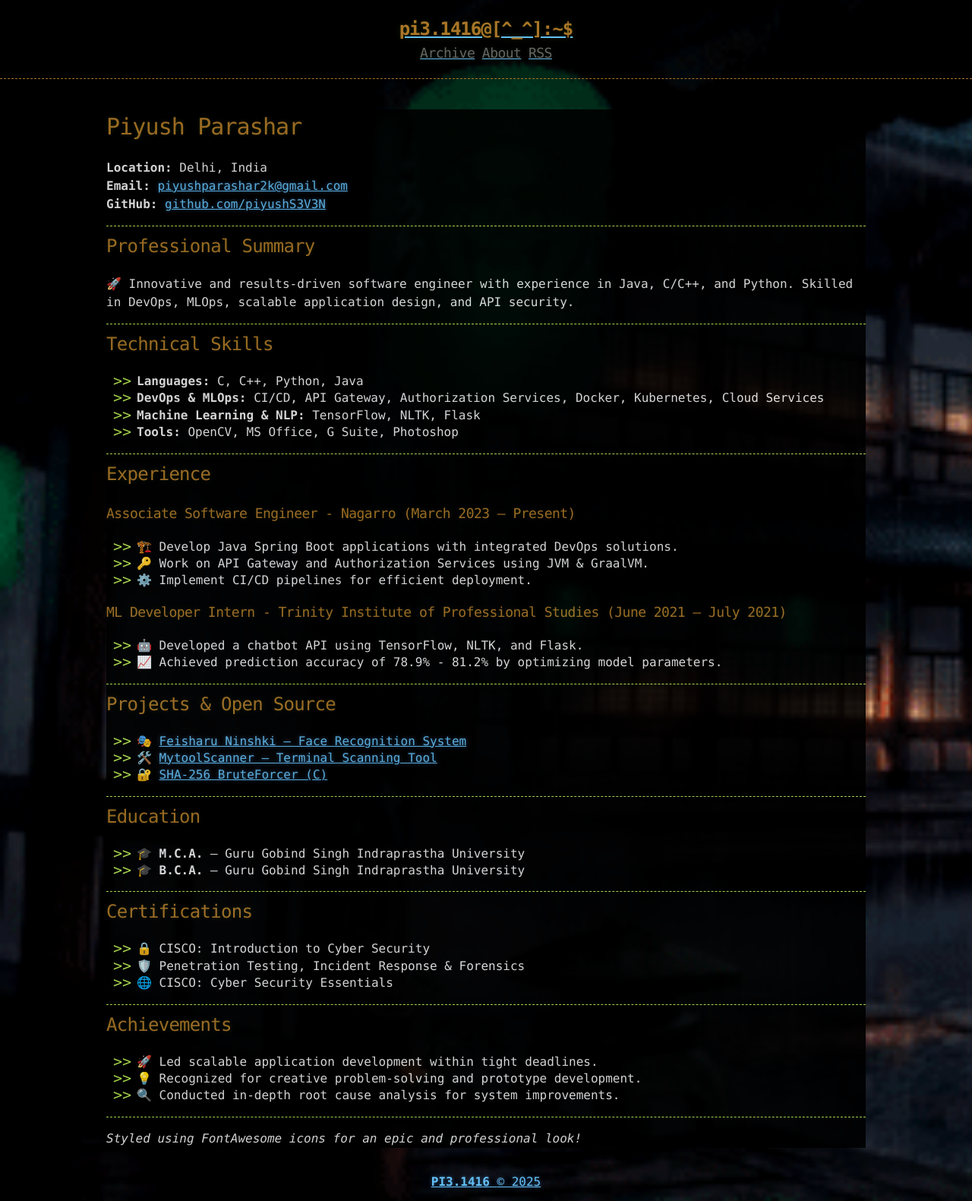
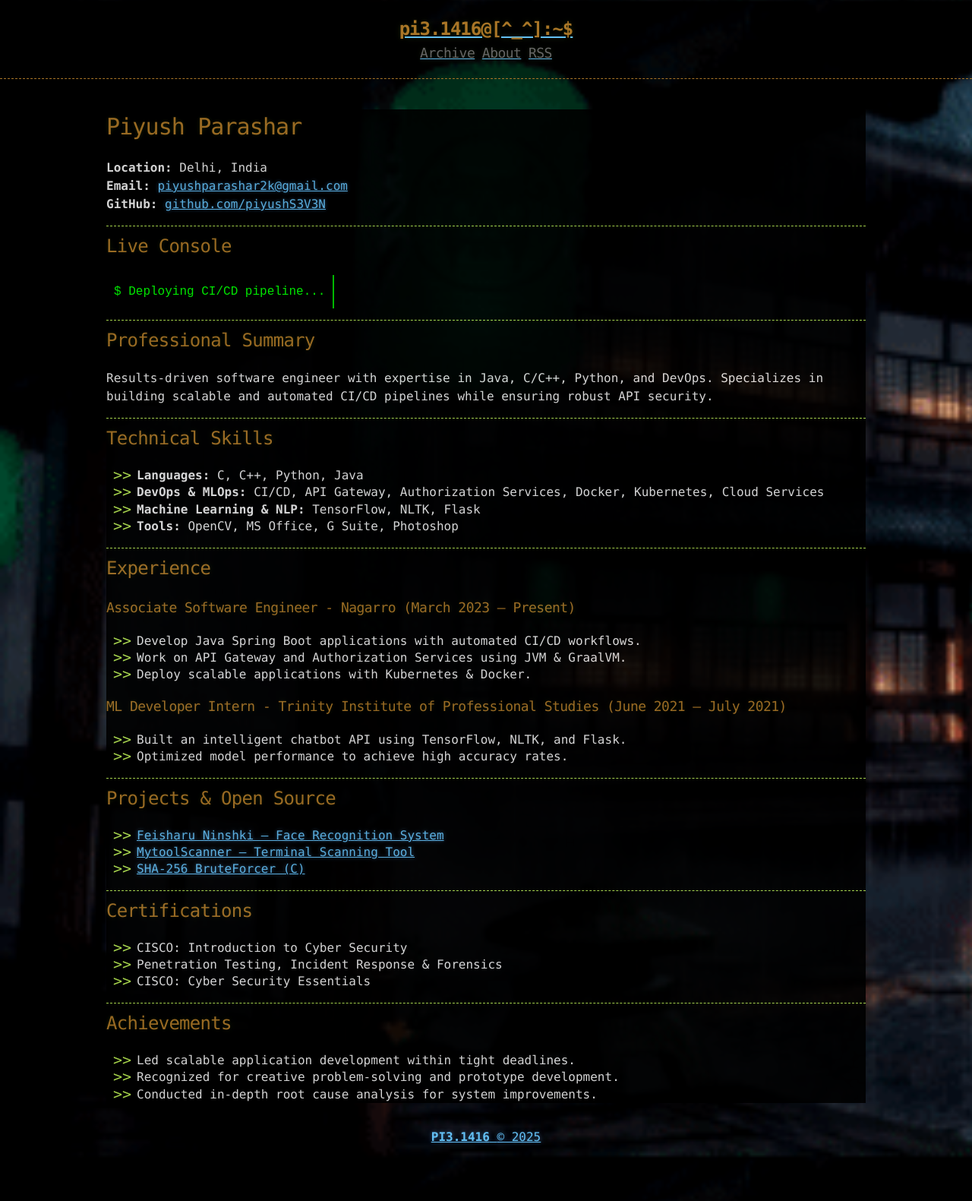
Before and after one commit to piyushS3V3N/piyushS3V3N.github.io, a Jekyll site: the page built from about.md, in a window 1280 px wide. Shown: the whole page at 76% size. Built offline with Jekyll 4.4.1, drawn with Linux system fonts in a browser that asks for light colours; after the commit the page ends 1522 px from its top, so only the background shows below that.

Commit message:
trying something new

```diff
--- a/about.md
+++ b/about.md
@@ -2,6 +2,29 @@
 layout: page
 title: About
 ---
+
+<style>
+@keyframes typing {
+  from { width: 0; }
+  to { width: 100%; }
+}
+
+@keyframes blink {
+  50% { border-color: transparent; }
+}
+
+.terminal-animation {
+  font-family: 'Courier New', monospace;
+  color: #0f0;
+  background-color: black;
+  padding: 10px;
+  display: inline-block;
+  white-space: nowrap;
+  overflow: hidden;
+  border-right: 2px solid #0f0;
+  animation: typing 3s steps(30, end), blink 0.8s infinite;
+}
+</style>
 
 # <i class="fas fa-user-circle"></i> Piyush Parashar
 
@@ -11,13 +34,19 @@ title: About
 
 ---
 
-## <i class="fas fa-briefcase"></i> Professional Summary
+## <i class="fas fa-terminal"></i> Live Console
 
-🚀 Innovative and results-driven software engineer with experience in Java, C/C++, and Python. Skilled in DevOps, MLOps, scalable application design, and API security.
+<div class="terminal-animation">$ Deploying CI/CD pipeline...</div>
 
 ---
 
-## <i class="fas fa-cogs"></i> Technical Skills
+## <i class="fas fa-briefcase"></i> Professional Summary
+
+Results-driven software engineer with expertise in Java, C/C++, Python, and DevOps. Specializes in building scalable and automated CI/CD pipelines while ensuring robust API security.
+
+---
+
+## <i class="fas fa-microchip"></i> Technical Skills
 
 - <i class="fas fa-code"></i> **Languages:** C, C++, Python, Java
 - <i class="fas fa-server"></i> **DevOps & MLOps:** CI/CD, API Gateway, Authorization Services, Docker, Kubernetes, Cloud Services
@@ -26,50 +55,39 @@ title: About
 
 ---
 
-## <i class="fas fa-briefcase"></i> Experience
+## <i class="fas fa-laptop-code"></i> Experience
 
-### <i class="fas fa-laptop-code"></i> Associate Software Engineer - Nagarro (March 2023 – Present)
+### <i class="fas fa-hdd"></i> Associate Software Engineer - Nagarro (March 2023 – Present)
 
-- 🏗️ Develop Java Spring Boot applications with integrated DevOps solutions.
-- 🔑 Work on API Gateway and Authorization Services using JVM & GraalVM.
-- ⚙️ Implement CI/CD pipelines for efficient deployment.
+- Develop Java Spring Boot applications with automated CI/CD workflows.
+- Work on API Gateway and Authorization Services using JVM & GraalVM.
+- Deploy scalable applications with Kubernetes & Docker.
 
 ### <i class="fas fa-brain"></i> ML Developer Intern - Trinity Institute of Professional Studies (June 2021 – July 2021)
 
-- 🤖 Developed a chatbot API using TensorFlow, NLTK, and Flask.
-- 📈 Achieved prediction accuracy of 78.9% - 81.2% by optimizing model parameters.
+- Built an intelligent chatbot API using TensorFlow, NLTK, and Flask.
+- Optimized model performance to achieve high accuracy rates.
 
 ---
 
 ## <i class="fas fa-project-diagram"></i> Projects & Open Source
 
-- 🎭 [Feisharu Ninshki – Face Recognition System](https://github.com/piyushS3V3N/FeisharuNinshki)
-- 🛠️ [MytoolScanner – Terminal Scanning Tool](https://github.com/piyushS3V3N/Mytoolscanner)
-- 🔐 [SHA-256 BruteForcer (C)](https://github.com/piyushS3V3N/Hashing)
-
----
-
-## <i class="fas fa-graduation-cap"></i> Education
-
-- 🎓 **M.C.A.** – Guru Gobind Singh Indraprastha University
-- 🎓 **B.C.A.** – Guru Gobind Singh Indraprastha University
+- [Feisharu Ninshki – Face Recognition System](https://github.com/piyushS3V3N/FeisharuNinshki)
+- [MytoolScanner – Terminal Scanning Tool](https://github.com/piyushS3V3N/Mytoolscanner)
+- [SHA-256 BruteForcer (C)](https://github.com/piyushS3V3N/Hashing)
 
 ---
 
 ## <i class="fas fa-certificate"></i> Certifications
 
-- 🔒 CISCO: Introduction to Cyber Security
-- 🛡️ Penetration Testing, Incident Response & Forensics
-- 🌐 CISCO: Cyber Security Essentials
+- CISCO: Introduction to Cyber Security
+- Penetration Testing, Incident Response & Forensics
+- CISCO: Cyber Security Essentials
 
 ---
 
 ## <i class="fas fa-trophy"></i> Achievements
 
-- 🚀 Led scalable application development within tight deadlines.
-- 💡 Recognized for creative problem-solving and prototype development.
-- 🔍 Conducted in-depth root cause analysis for system improvements.
-
----
-
-_Styled using FontAwesome icons for an epic and professional look!_
+- Led scalable application development within tight deadlines.
+- Recognized for creative problem-solving and prototype development.
+- Conducted in-depth root cause analysis for system improvements.
```
